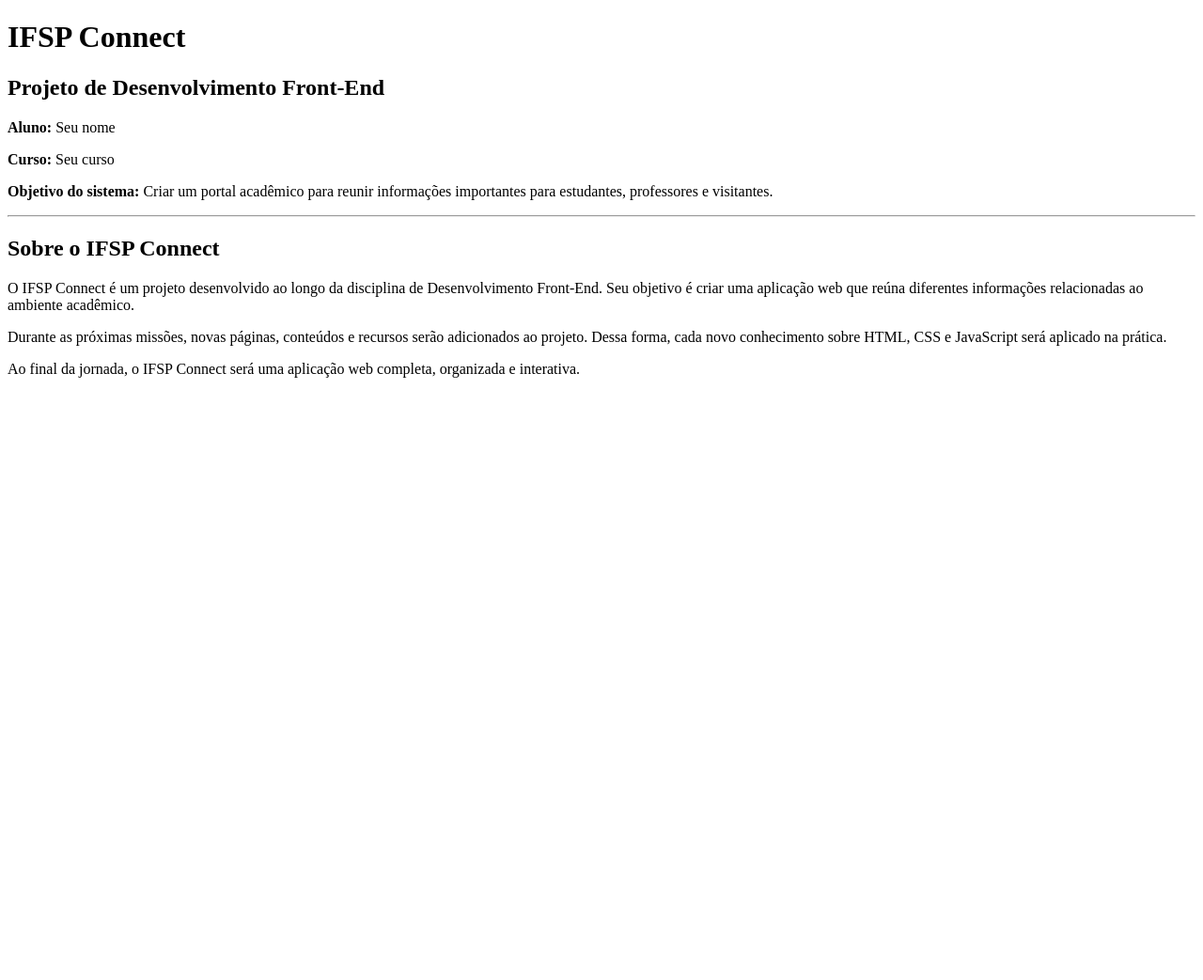
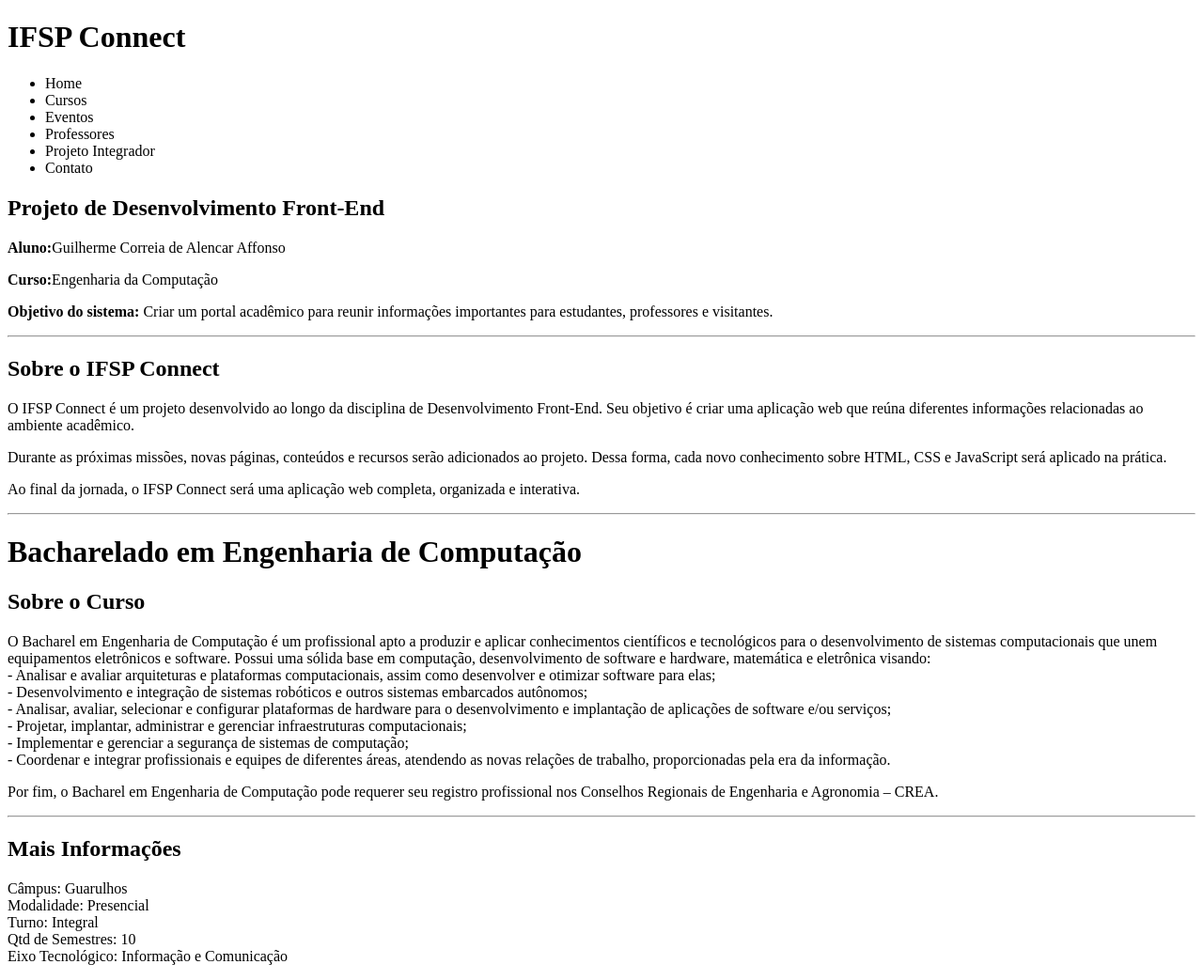
Before and after one commit to Guilherme-C-A-Affonso/IFSP-Connect, a plain HTML site: page index.html in a window 1280 px wide. Shown: the whole page at 94% size. Before the commit the page ends 800 px from the top, so only its background shows below. Drawn offline with Linux system fonts and the light colour scheme.

Commit message:
corrigindo index

```diff
--- a/index.html
+++ b/index.html
@@ -9,9 +9,17 @@
 <body>
     <!-- Conteúdo principal do projeto -->
     <h1>IFSP Connect</h1>
+    <ul>
+        <li>Home</li>
+        <li>Cursos</li>
+        <li>Eventos</li>
+        <li>Professores</li>
+        <li>Projeto Integrador</li>
+        <li>Contato</li>
+    </ul>
     <h2>Projeto de Desenvolvimento Front-End</h2>
-    <p><strong>Aluno:</strong> Seu nome</p>
-    <p><strong>Curso:</strong> Seu curso</p>
+    <p><strong>Aluno:</strong>Guilherme Correia de Alencar Affonso</p>
+    <p><strong>Curso:</strong>Engenharia da Computação</p>
     <p>
         <strong>Objetivo do sistema:</strong>
         Criar um portal acadêmico para reunir informações importantes
@@ -34,6 +42,36 @@
         Ao final da jornada, o IFSP Connect será uma aplicação web
         completa, organizada e interativa.
     </p>
+    <hr>
+    <h1>Bacharelado em Engenharia de Computação</h1>
+    <h2>Sobre o Curso</h2>
+    <p>
+        O Bacharel em Engenharia de Computação é um profissional apto a produzir e aplicar conhecimentos científicos e
+        tecnológicos para o desenvolvimento de sistemas computacionais que unem equipamentos eletrônicos e software.
+        Possui
+        uma sólida base em computação, desenvolvimento de software e hardware, matemática e eletrônica visando:
+        <br>
+        - Analisar e avaliar arquiteturas e plataformas computacionais, assim como desenvolver e otimizar software para
+        elas;<br>
+        - Desenvolvimento e integração de sistemas robóticos e outros sistemas embarcados autônomos;<br>
+        - Analisar, avaliar, selecionar e configurar plataformas de hardware para o desenvolvimento e implantação de
+        aplicações de software e/ou serviços;<br>
+        - Projetar, implantar, administrar e gerenciar infraestruturas computacionais;<br>
+        - Implementar e gerenciar a segurança de sistemas de computação;<br>
+        - Coordenar e integrar profissionais e equipes de diferentes áreas, atendendo as novas relações de trabalho,
+        proporcionadas pela era da informação.
+    </p>
+    <p>Por fim, o Bacharel em Engenharia de Computação pode requerer seu registro profissional nos Conselhos Regionais
+        de Engenharia e Agronomia – CREA.</p>
+    <hr>
+    <h2>Mais Informações</h2>
+    <p>
+        Câmpus: Guarulhos<br>
+        Modalidade: Presencial<br>
+        Turno: Integral<br>
+        Qtd de Semestres: 10<br>
+        Eixo Tecnológico: Informação e Comunicação
+    </p>
 </body>
 
 </html>
```
